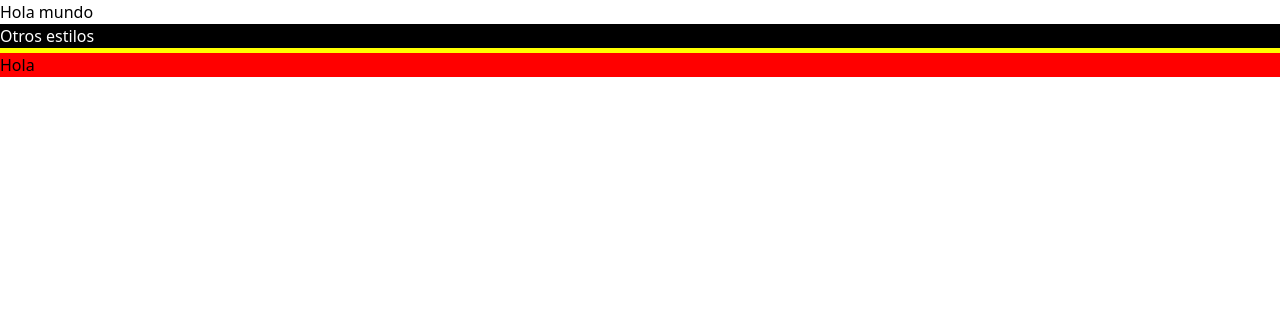
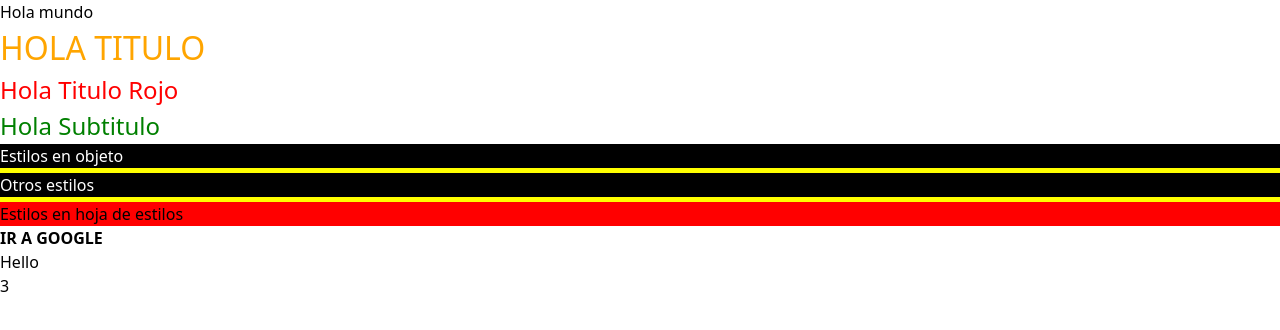
Before and after one commit to 2022B-web-avanzada-soft/eguez-sarzosa-vicente-adrian-web, a Next.js app in the folder react-nextjs/: page /a_hola_mundo in a window 1280 px wide. Shown: the top 330 px of the page. Built offline with nearby package versions, Linux system fonts and the light colour scheme.

Commit message:
hasta componente

```diff
--- a/react-nextjs/components/a_estilos/EstilosEjemplo.tsx
+++ b/react-nextjs/components/a_estilos/EstilosEjemplo.tsx
@@ -1,17 +1,47 @@
 //components/a_estilos/EstilosEjemplo.tsx
 import styles from './estilos.module.css'
+import styled from "@emotion/styled";
 // Los estilos deben de tener el nombre "module.css"
+// Styled components // npm i @emotion/styled @emotion/react
+const Titulo = styled.h1`
+  font-size: 2rem;
+  text-transform: uppercase;
+  color: orange;
+`
+const TituloRojo = styled.h1`
+  font-size: 1.5rem;
+  text-transform: capitalize;
+  color: red;
+`
+const Subtitulo = styled.h2`
+  font-size: 1.5rem;
+  text-transform: capitalize;
+  color: green;
+`
 export default function (){
     const misEstilos = {
         color: '#FFF',
         backgroundColor: 'black',
         borderBottom: '5px solid yellow',
     };
+
     return (
         <>
+            <Titulo>Hola titulo</Titulo>
+            <TituloRojo>Hola titulo rojo</TituloRojo>
+            <Subtitulo>Hola subtitulo</Subtitulo>
+            <h1 style={
+                {
+                    color: misEstilos.color,
+                    backgroundColor: misEstilos.backgroundColor,
+                    borderBottom: misEstilos.borderBottom,
+                }
+            }>
+                Estilos en objeto
+            </h1>
             <div style={misEstilos}>Otros estilos</div>
             <div className={styles.rojo}>
-                Hola
+                Estilos en hoja de estilos
             </div>
         </>
     )
--- /dev/null
+++ b/react-nextjs/components/b_componentes/Componente.tsx
@@ -0,0 +1,24 @@
+// b_componentes/Componente.tsx
+type PropiedadesComponente = {
+    url: string;
+    iteraciones: number;
+    mostrar: boolean;
+};
+// interface PropiedadesComponente{
+//
+// }
+export default function (props: PropiedadesComponente){
+    const { url, iteraciones, mostrar } = props;
+    // const url = props.url;
+    // const iteraciones = props.iteraciones;
+    // const mostrar = props.mostrar;
+    return (
+        <>
+            <a target="_blank" href={url}>IR A GOOGLE</a>
+            {mostrar ? <p>Hello</p> : <></>}
+            <div>
+                {iteraciones}
+            </div>
+        </>
+    )
+}
--- a/react-nextjs/package.json
+++ b/react-nextjs/package.json
@@ -11,6 +11,8 @@
     "type-check": "tsc"
   },
   "dependencies": {
+    "@emotion/react": "^11.10.5",
+    "@emotion/styled": "^11.10.5",
     "next": "latest",
     "react": "^18.2.0",
     "react-dom": "^18.2.0"
--- a/react-nextjs/pages/a_hola_mundo.tsx
+++ b/react-nextjs/pages/a_hola_mundo.tsx
@@ -14,12 +14,17 @@ const b_componente = ()=>{
 */
 
 import EstilosEjemplo from "../components/a_estilos/EstilosEjemplo";
+import Componente from "../components/b_componentes/Componente";
 
 export default function a_hola_mundo(){
     return (
         <>
             <h1>Hola mundo</h1>
             <EstilosEjemplo></EstilosEjemplo>
+            <Componente iteraciones={3}
+                        mostrar={true}
+                        url={'http://google.com'}
+            ></Componente>
         </>
     )
 }
```
Also changed, not shown: 1 other file (tests, documents, lock files or other folders).
